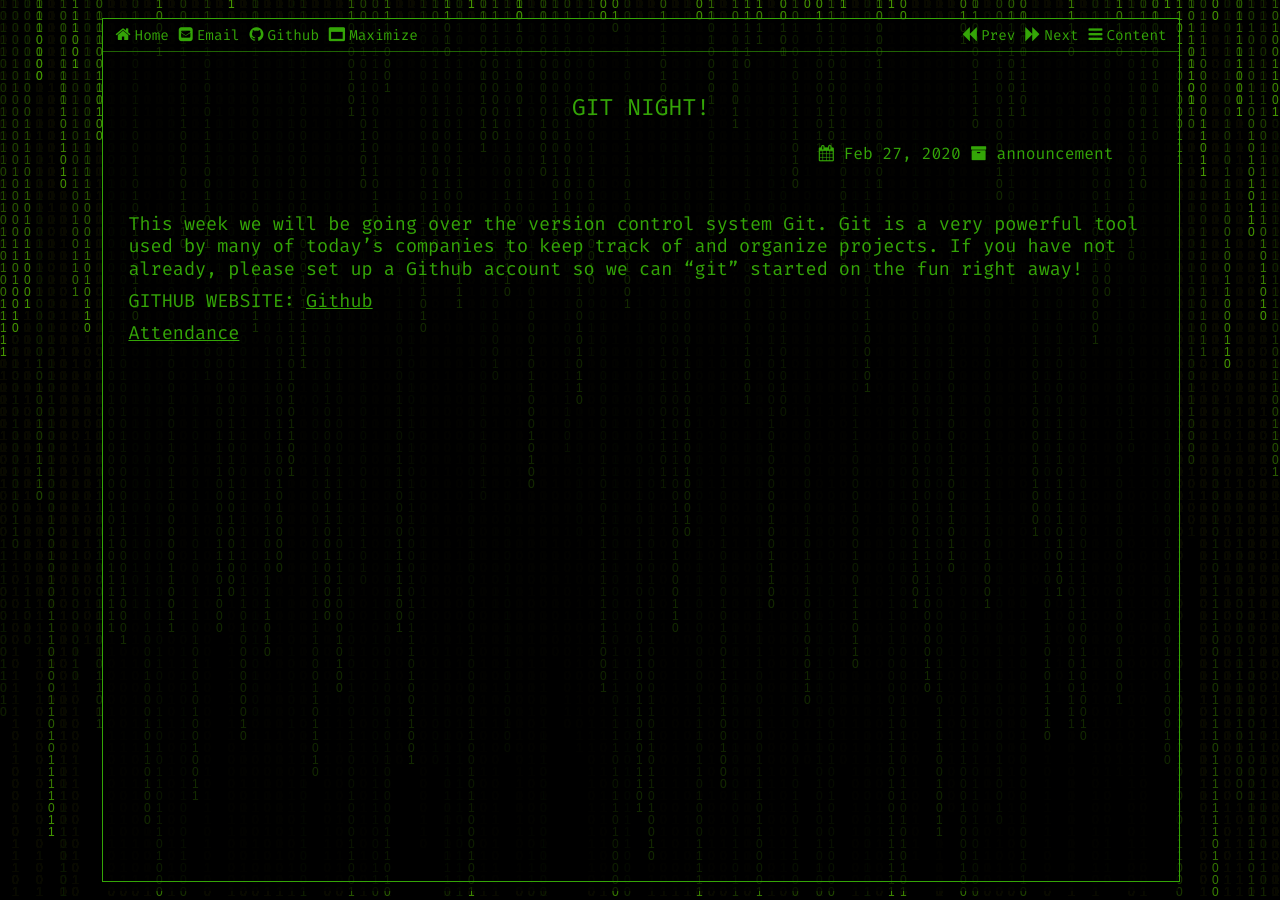
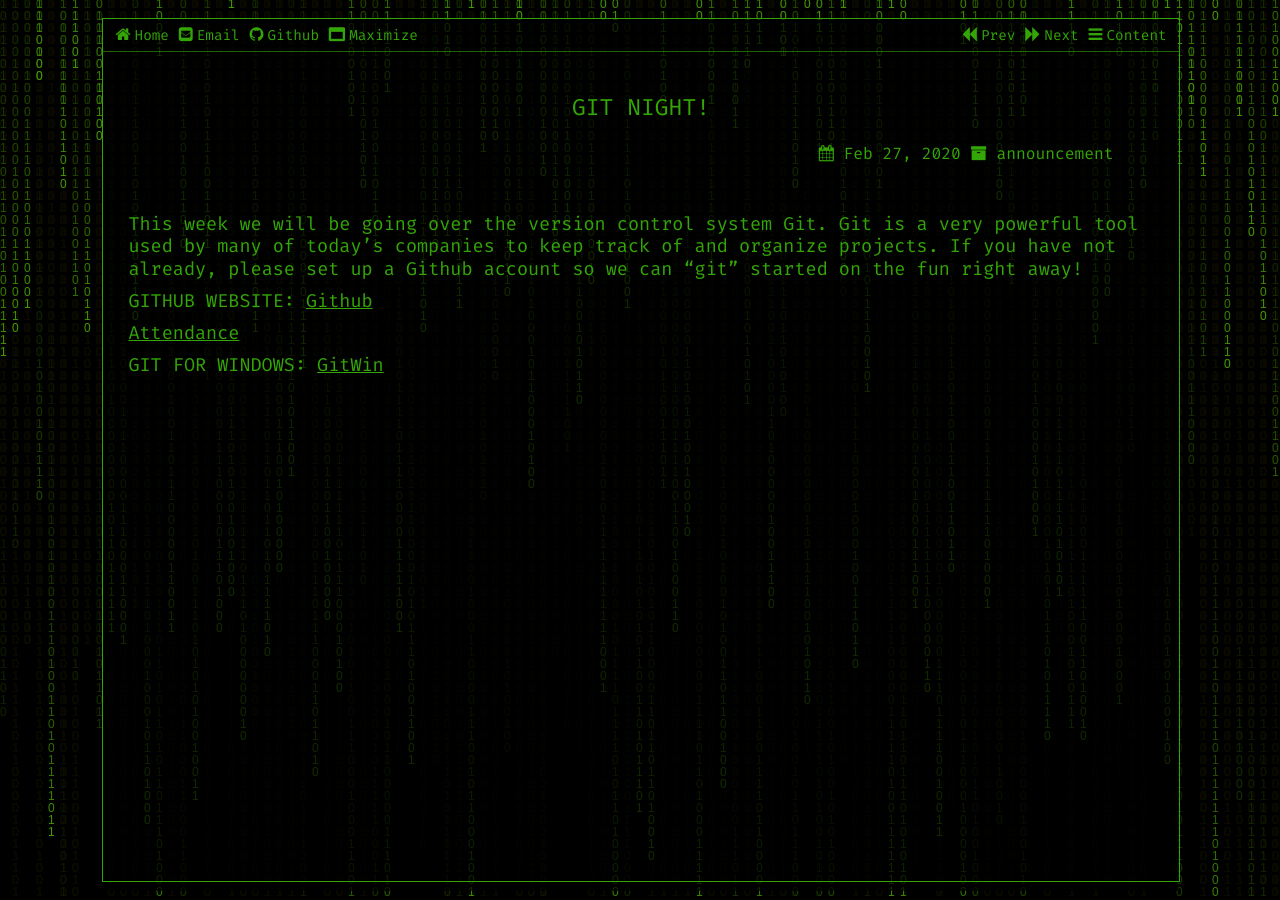
Before and after one commit to ramhacks/ramhacks.github.io, a Jekyll site: the page built from _posts/2020-02-27-meeting3.md, in a window 1280 px wide. Built offline with Jekyll 4.4.1, drawn with Linux system fonts in a browser that asks for light colours.

Commit message:
Update 2020-02-27-meeting3.md

```diff
--- a/_posts/2020-02-27-meeting3.md
+++ b/_posts/2020-02-27-meeting3.md
@@ -14,3 +14,6 @@
 
 
 [Attendance](https://forms.gle/bX8pZADhVoj6qpJq6)
+
+GIT FOR WINDOWS:
+[GitWin](https://git-scm.com/download/win)
```
